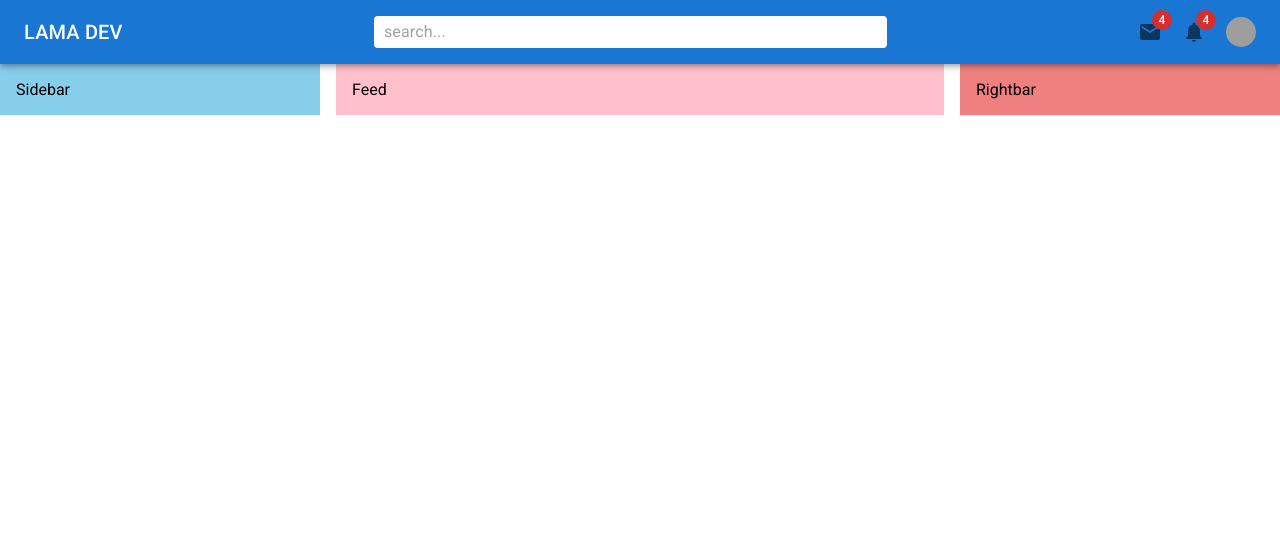
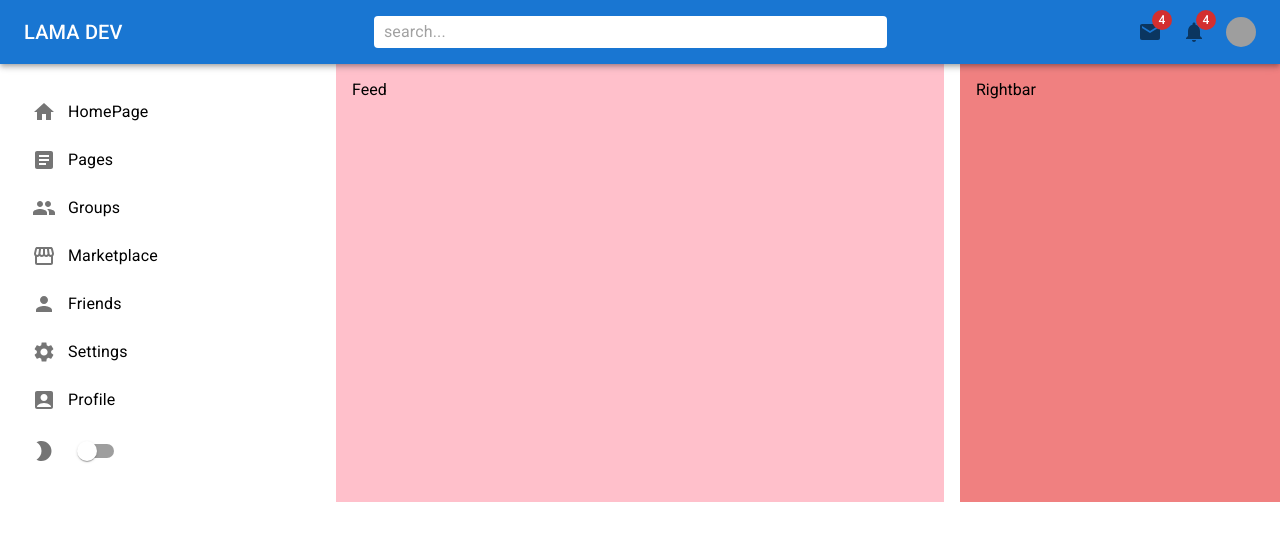
Before and after one commit to akhileshsharma22/MUI-Responsive-Real-Project, a React (Create React App) app: page / in a window 1280 px wide. Shown: the top 540 px of the page. Built offline with nearby package versions, Linux system fonts and the light colour scheme; grey boxes are pictures that could not be loaded.

Commit message:
Implement Sidebar with navigation list, icons, and theme toggle using Material UI

```diff
--- a/src/components/Sidebar.jsx
+++ b/src/components/Sidebar.jsx
@@ -1,11 +1,97 @@
 import React from 'react'
 import { Box } from '@mui/material';
+import List from '@mui/material/List';
+import ListItem from '@mui/material/ListItem';
+import ListItemButton from '@mui/material/ListItemButton';
+import ListItemIcon from '@mui/material/ListItemIcon';
+import ListItemText from '@mui/material/ListItemText';
+import HomeIcon from '@mui/icons-material/Home';
+import Article from '@mui/icons-material/Article';
+import Group from '@mui/icons-material/Group';
+import Storefront from '@mui/icons-material/Storefront';
+import Person from '@mui/icons-material/Person';
+import Settings from '@mui/icons-material/Settings';
+import AccountBox from '@mui/icons-material/AccountBox';
+import ModeNight from '@mui/icons-material/ModeNight';
+import Switch from '@mui/material/Switch';
 
 function Sidebar() {
     return (
-        <Box sx={{ bgcolor: 'skyblue', flex: 2 , padding: 2 , display: { xs: 'none', sm: "block" } }}>
-            Sidebar
+        <Box sx={{
+            // bgcolor: 'skyblue',
+            flex: 2, padding: 2,
+            display: { xs: 'none', sm: "block" }
+        }}
+        >
+            <List>
+                <ListItem disablePadding>
+                    <ListItemButton component="a" href="#home">
+                        <ListItemIcon>
+                            <HomeIcon />
+                        </ListItemIcon>
+                        <ListItemText primary="HomePage" />
+                    </ListItemButton>
+                </ListItem>
+                <ListItem disablePadding>
+            <ListItemButton component="a" href="#simple-list">
+              <ListItemIcon>
+                <Article />
+              </ListItemIcon>
+              <ListItemText primary="Pages" />
+            </ListItemButton>
+          </ListItem>
+          <ListItem disablePadding>
+            <ListItemButton component="a" href="#simple-list">
+              <ListItemIcon>
+                <Group />
+              </ListItemIcon>
+              <ListItemText primary="Groups" />
+            </ListItemButton>
+          </ListItem>
+          <ListItem disablePadding>
+            <ListItemButton component="a" href="#simple-list">
+              <ListItemIcon>
+                <Storefront />
+              </ListItemIcon>
+              <ListItemText primary="Marketplace" />
+            </ListItemButton>
+          </ListItem>
+          <ListItem disablePadding>
+            <ListItemButton component="a" href="#simple-list">
+              <ListItemIcon>
+                <Person />
+              </ListItemIcon>
+              <ListItemText primary="Friends" />
+            </ListItemButton>
+          </ListItem>
+          <ListItem disablePadding>
+            <ListItemButton component="a" href="#simple-list">
+              <ListItemIcon>
+                <Settings />
+              </ListItemIcon>
+              <ListItemText primary="Settings" />
+            </ListItemButton>
+          </ListItem>
+          <ListItem disablePadding>
+            <ListItemButton component="a" href="#simple-list">
+              <ListItemIcon>
+                <AccountBox />
+              </ListItemIcon>
+              <ListItemText primary="Profile" />
+            </ListItemButton>
+          </ListItem>
+          <ListItem disablePadding>
+            <ListItemButton component="a" href="#simple-list">
+              <ListItemIcon>
+                <ModeNight />
+              </ListItemIcon>
+              <Switch />
+            </ListItemButton>
+          </ListItem>
+            </List>
+
         </Box>
+
     )
 }
 
```
